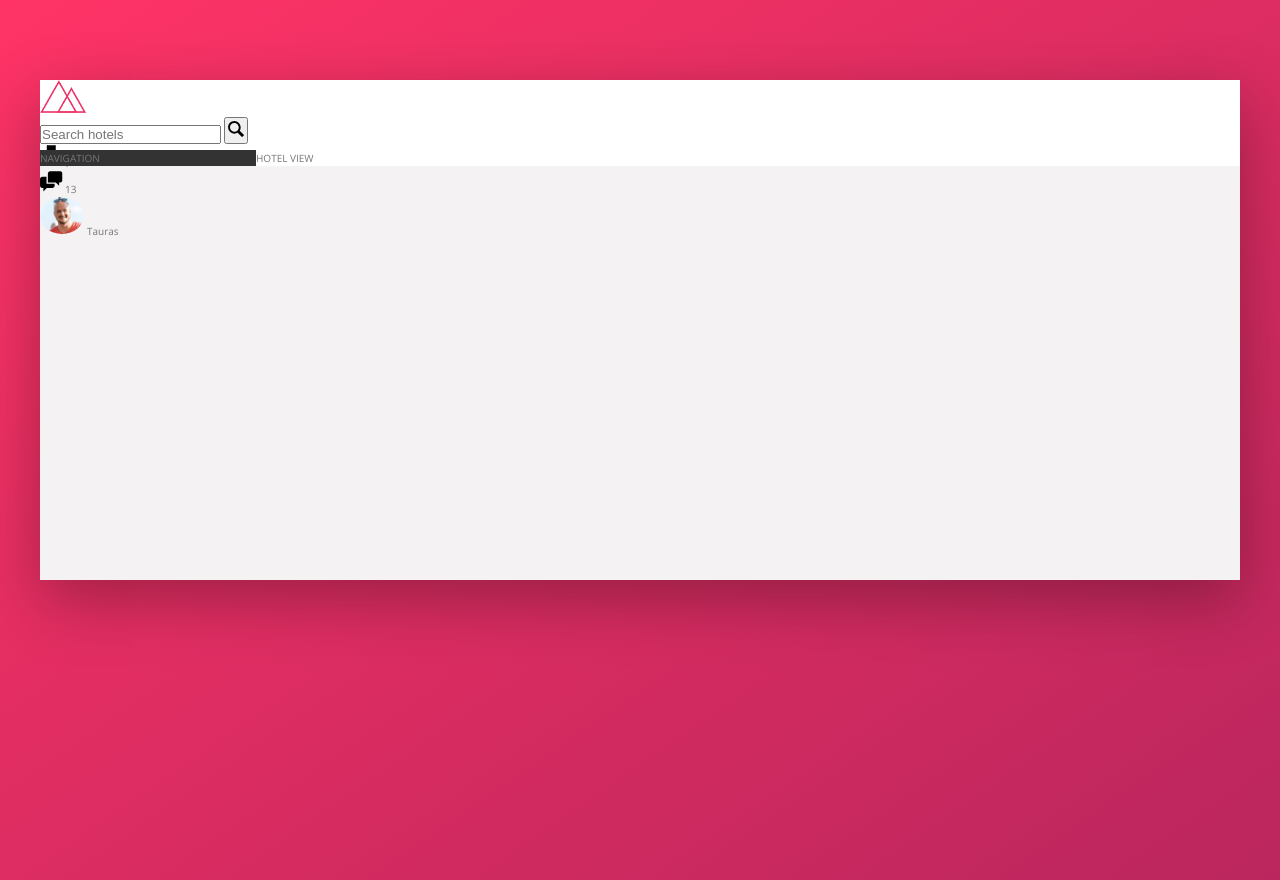
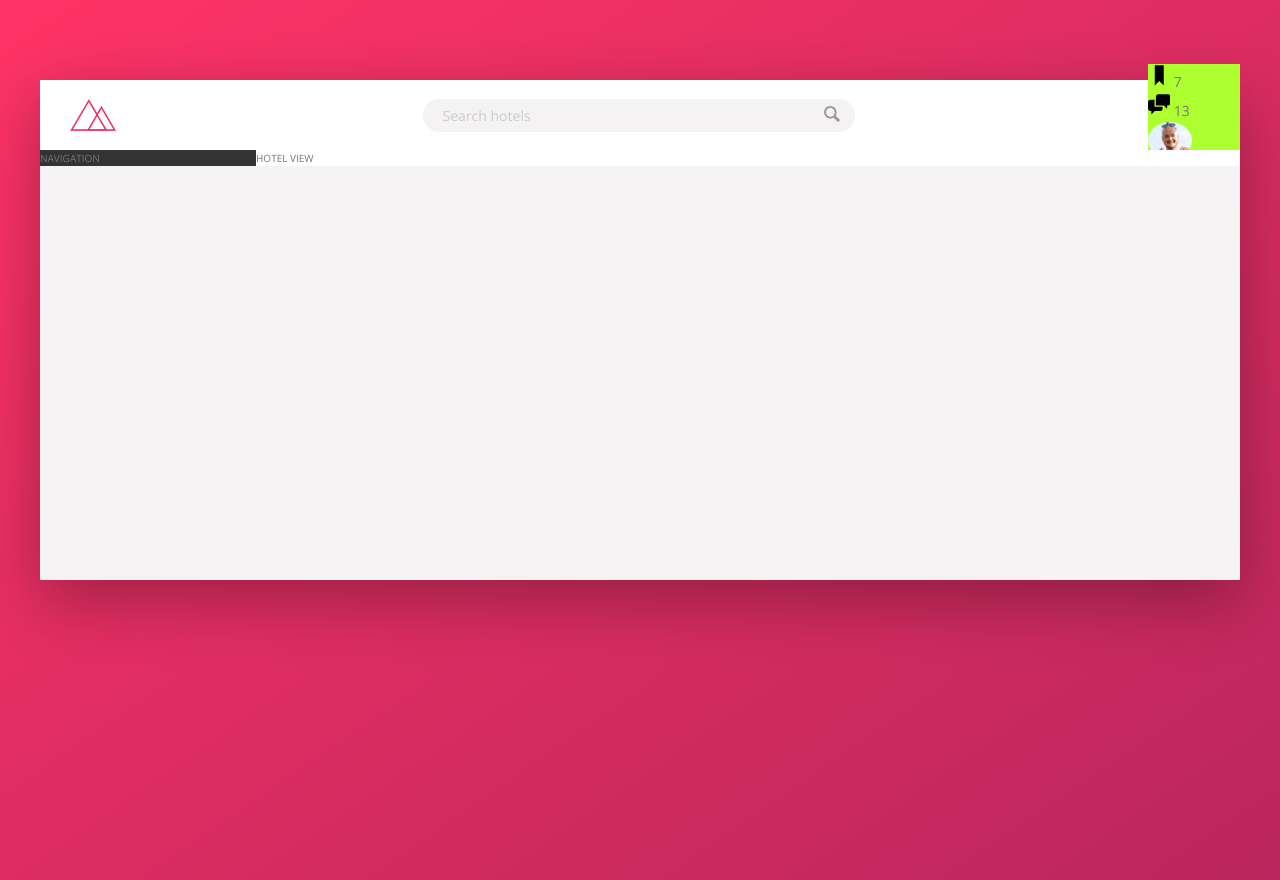
Before and after one commit to sgrazys/Trillo, a website: page index.html in a window 1280 px wide. Drawn offline with nearby package versions, Linux system fonts and the light colour scheme.

Commit message:
add search bar, Header:WIP

```diff
--- a/sass/_components.scss
+++ b/sass/_components.scss
@@ -3,20 +3,60 @@
 
 .logo {
 	height: 3.25rem;
+	margin-left: 3rem;
 }
 
 ////////////////////////////
 // SEARCH
 .search {
+	display: flex;
+	align-items: center;
+	justify-content: center;
+
+	flex: 0 0 40%;
 	&__input {
+		font-family: inherit;
+		font-size: inherit;
+		color: inherit;
+		background-color: var(--color-grey-light-2);
+		border: none;
+		padding: 0.7rem 2rem;
+		border-radius: 100px;
+		width: 90%;
+		transition: all 0.3s;
+		margin-right: -3.25rem;
+
+		&:focus {
+			outline: none;
+			width: 100%;
+			background-color: var(--color-grey-light-3);
+		}
+
+		&::-webkit-input-placeholder {
+			font-weight: 100;
+			color: var(--color-grey-light-4);
+		}
+	}
+
+	&__input:focus + &__button {
+		background-color: var(--color-grey-light-3);
 	}
 
 	&__button {
+		border: none;
+		background-color: var(--color-grey-light-2);
+
+		&:focus {
+			outline: none;
+
+			transform: translateY(2px);
+		}
 	}
 
 	&__icon {
 		height: 2rem;
 		width: 2rem;
+		fill: var(--color-grey-dark-3);
 	}
 }
 
@@ -24,6 +64,7 @@
 // USER NAVIGATION
 
 .user-nav {
+	background-color: greenyellow;
 	&__icon-box {
 	}
 
--- a/sass/_layout.scss
+++ b/sass/_layout.scss
@@ -8,6 +8,10 @@
 }
 
 .header {
+	display: flex;
+	justify-content: space-between;
+	align-items: center;
+	font-size: 1.4rem;
 	height: 7rem;
 	background-color: #fff;
 	border-bottom: var(--color-grey-light-2);
```
Also changed, not shown: css/style.css, 1 other file.
